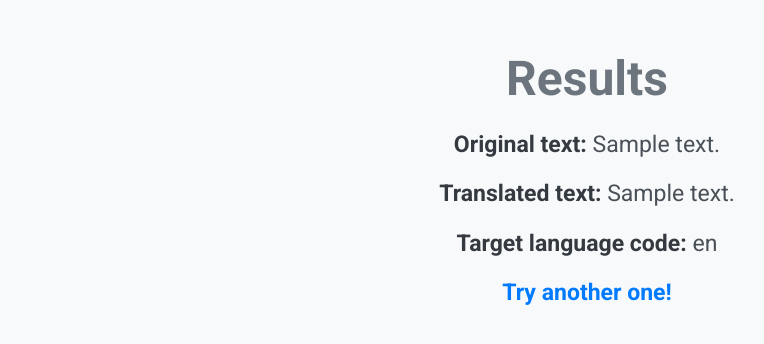
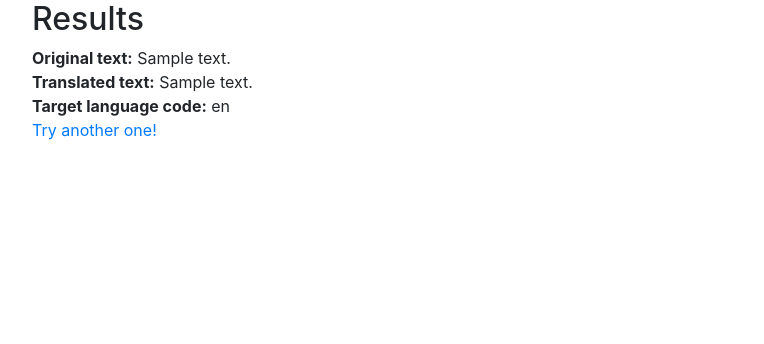
Before and after one commit to Aayushikumari17/Smart-Speak, a Flask app: template templates/results.html in a window 1280 px wide. Shown: the top 344 px of the page, without its empty margins (53-817 px from the left). Run offline with Flask 3, Linux system fonts and the light colour scheme; the template is opened without the code that fills it: most values are stand-ins (such as "Sample title", 1, 10 or a date in 2020).

Commit message:
Update results.html
Update

```diff
--- a/templates/results.html
+++ b/templates/results.html
@@ -3,50 +3,9 @@
 <head>
     <meta charset="UTF-8">
     <meta name="viewport" content="width=device-width, initial-scale=1.0">
-    <link href="https://cdn.jsdelivr.net/npm/bootstrap@5.3.0/dist/css/bootstrap.min.css" rel="stylesheet" integrity="sha384-9ndCyUaIbzAi2FUVXJi0CjmCapSmO7SnpJef0486qhLnuZ2cdeRhO02iuK6FUUVM" crossorigin="anonymous">
-    <link href="https://fonts.googleapis.com/css2?family=Roboto:wght@400;500;700&display=swap" rel="stylesheet">
+    <link rel="stylesheet" href="https://cdn.jsdelivr.net/npm/bootstrap@4.5.3/dist/css/bootstrap.min.css"
+        integrity="sha384-TX8t27EcRE3e/ihU7zmQxVncDAy5uIKz4rEkgIXeMed4M0jlfIDPvg6uqKI2xXr2" crossorigin="anonymous">
     <title>Result</title>
-    <style>
-        body {
-            font-family: 'Roboto', sans-serif;
-            background-color: #f8f9fa;
-            color: #495057;
-            margin: 0;
-            padding: 0;
-        }
-
-        .container {
-            margin-top: 50px;
-            text-align: center;
-        }
-
-        h2 {
-            font-weight: bold;
-            font-size: 2.5em;
-            color: #6c757d;
-            margin-bottom: 20px;
-        }
-
-        strong {
-            font-weight: bold;
-            color: #343a40;
-        }
-
-        div {
-            margin: 15px 0;
-            font-size: 1.2em;
-        }
-
-        a {
-            color: #007bff;
-            text-decoration: none;
-            font-weight: bold;
-        }
-
-        a:hover {
-            text-decoration: underline;
-        }
-    </style>
 </head>
 <body>
     <div class="container">
```
